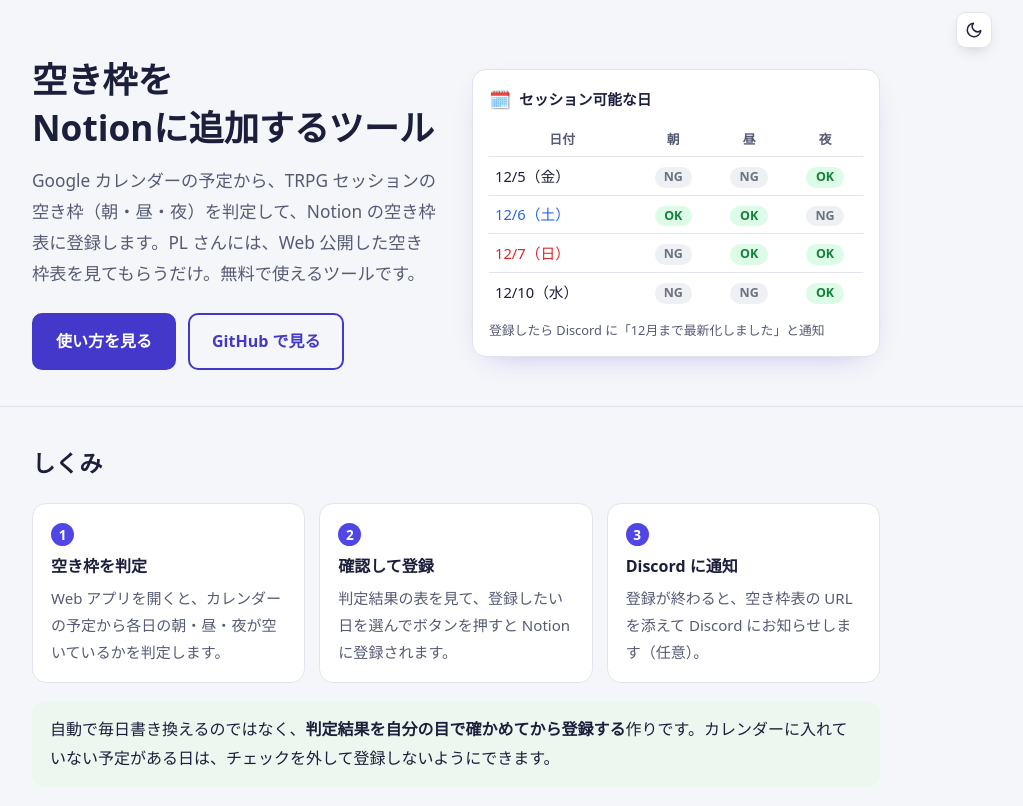
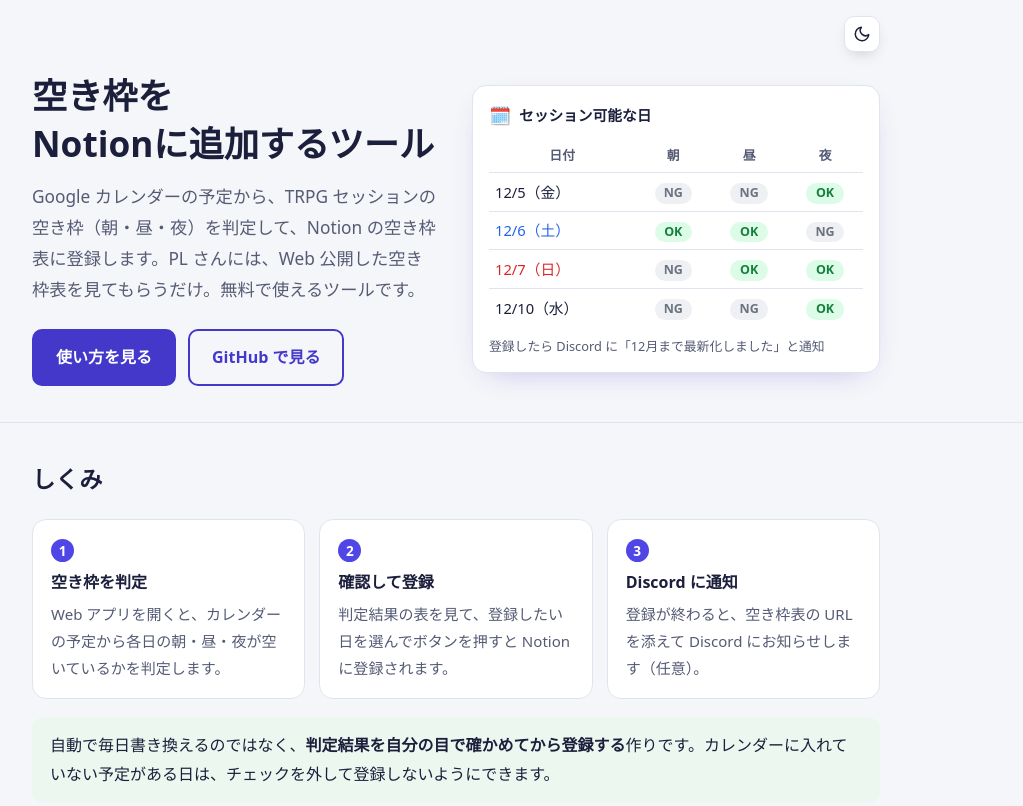
Before and after one commit to shizaki-kanoto-lab/trpg_availability2notion, a plain HTML site: page docs/index.html in a window 1280 px wide. Shown: the top 806 px of the page, without its empty margins (184-1207 px from the left). Drawn offline with Linux system fonts and the light colour scheme.

Commit message:
Align the theme toggle with each page's content
Put the toggle at the right edge of the page's own content column
instead of the portfolio header's wider one. On pages with a banner it
sits 12px inside the banner's top-right corner; on the others it sits
above the hero, which gets a little more top room for it.

Co-Authored-By: Claude Opus 5.5 <noreply@anthropic.com>

```diff
--- a/docs/index.html
+++ b/docs/index.html
@@ -91,7 +91,7 @@
     code { font-size: .92em; padding: 1px 6px; border-radius: 6px; background: var(--tip-bg); }
     .wrap { max-width: 880px; margin: 0 auto; padding: 0 16px; }
 
-    header.hero { padding: 56px 0 36px; }
+    header.hero { padding: 72px 0 36px; } /* 上に切り替えボタンの場所を空ける */
     .hero-grid { display: grid; grid-template-columns: 1fr 1fr; gap: 32px; align-items: center; }
     .hero h1 { font-size: clamp(1.6rem, 4.5vw, 2.2rem); line-height: 1.35; margin: 0 0 14px; }
     .hero .lead { font-size: 1.08rem; color: var(--muted); margin: 0; }
@@ -165,7 +165,7 @@
 
     /* ライト / ダークの切り替え（トップページと同じ localStorage の theme を使う） */
     .theme-toggle {
-      position: fixed; z-index: 10; top: max(12px, env(safe-area-inset-top)); right: max(calc(max(0px, (100% - 1120px) / 2) + var(--toggle-gutter, 16px)), env(safe-area-inset-right));
+      position: fixed; z-index: 10; top: max(var(--toggle-top, 16px), env(safe-area-inset-top)); right: max(calc(max(0px, (100% - 880px) / 2) + 16px), env(safe-area-inset-right)); /* 本文の右端にそろえる */
       display: inline-flex; align-items: center; justify-content: center;
       width: 36px; height: 36px; padding: 0;
       border-radius: 10px; border: 1px solid var(--border);
@@ -173,7 +173,6 @@
       box-shadow: 0 6px 18px -10px rgba(0, 0, 0, .45);
       transition: border-color .15s ease;
     }
-    @media (min-width: 640px) { .theme-toggle { --toggle-gutter: 24px; } } /* トップページのヘッダーと同じ位置 */
     .theme-toggle:hover { border-color: var(--primary); }
     .theme-toggle:focus-visible { outline: 2px solid var(--primary); outline-offset: 2px; }
     .theme-toggle svg { width: 18px; height: 18px; }
```
Also changed, not shown: src/index.html (+2 -2 lines).
